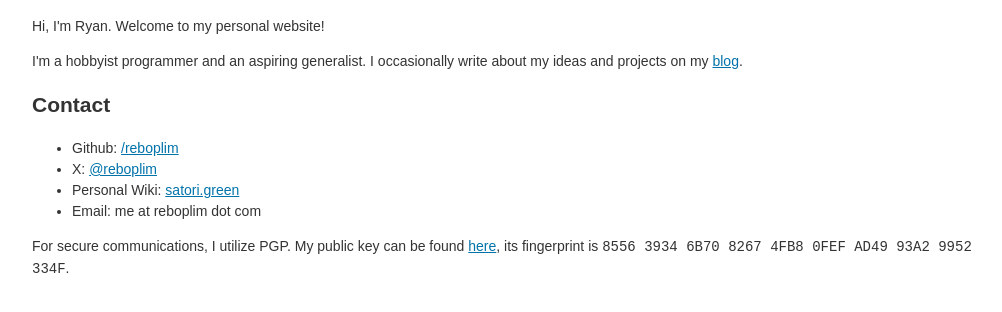
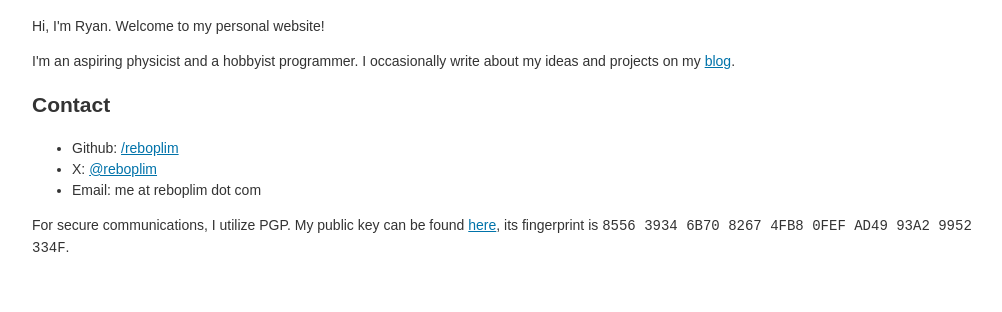
Before and after one commit to reboplim/reboplim.github.io, a plain HTML site: page index.html in a window 1280 px wide. Shown: the part 64-376 px from the top of the page, without its empty margins (128-1130 px from the left). Drawn offline with Linux system fonts and the light colour scheme.

Commit message:
fix(site): Change index.html

```diff
--- a/index.html
+++ b/index.html
@@ -13,12 +13,11 @@
 
 <h1>Ryan Lim</h1>
 <p>Hi, I'm Ryan. Welcome to my personal website!</p>
-<p>I'm a hobbyist programmer and an aspiring generalist. I occasionally write about my ideas and projects on my <a href="/blog">blog</a>.</p>
+<p>I'm an aspiring physicist and a hobbyist programmer. I occasionally write about my ideas and projects on my <a href="/blog">blog</a>.</p>
 <h2>Contact</h2>
 <ul>
     <li>Github: <a href="https://github.com/reboplim">/reboplim</a></li>
     <li>X: <a href="https://x.com/reboplim">@reboplim</a></li>
-    <li>Personal Wiki: <a href="https://satori.green">satori.green</a></li>
     <li>Email: me at reboplim dot com</li>
 </ul>
 <p>For secure communications, I utilize PGP. My public key can be found <a href="/publickey.txt">here</a>, its fingerprint is <code>8556 3934 6B70 8267 4FB8  0FEF AD49 93A2 9952 334F</code>.</p>
```
